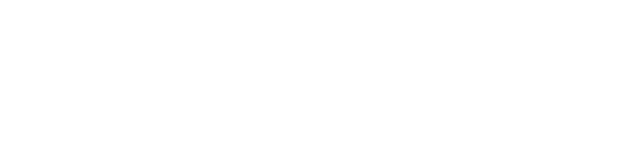
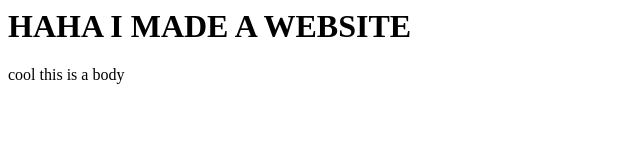
Before and after one commit to ChrisGallardo/chrisgallardo.github.io, a plain HTML site: page index.html in a window 1280 px wide. Shown: the whole page, without its empty margins (0-640 px from the left). Drawn offline with Linux system fonts and the light colour scheme.

Commit message:
Update index.html

```diff
--- a/index.html
+++ b/index.html
@@ -4,6 +4,8 @@
     <meta name="viewport" content="width=device-width, initial-scale=1.0">
     <title>My Github Page</title>
 </head>
+<h1>HAHA I MADE A WEBSITE</h1>
 <body>
+    cool this is a body
 </body>
 </html>
```
